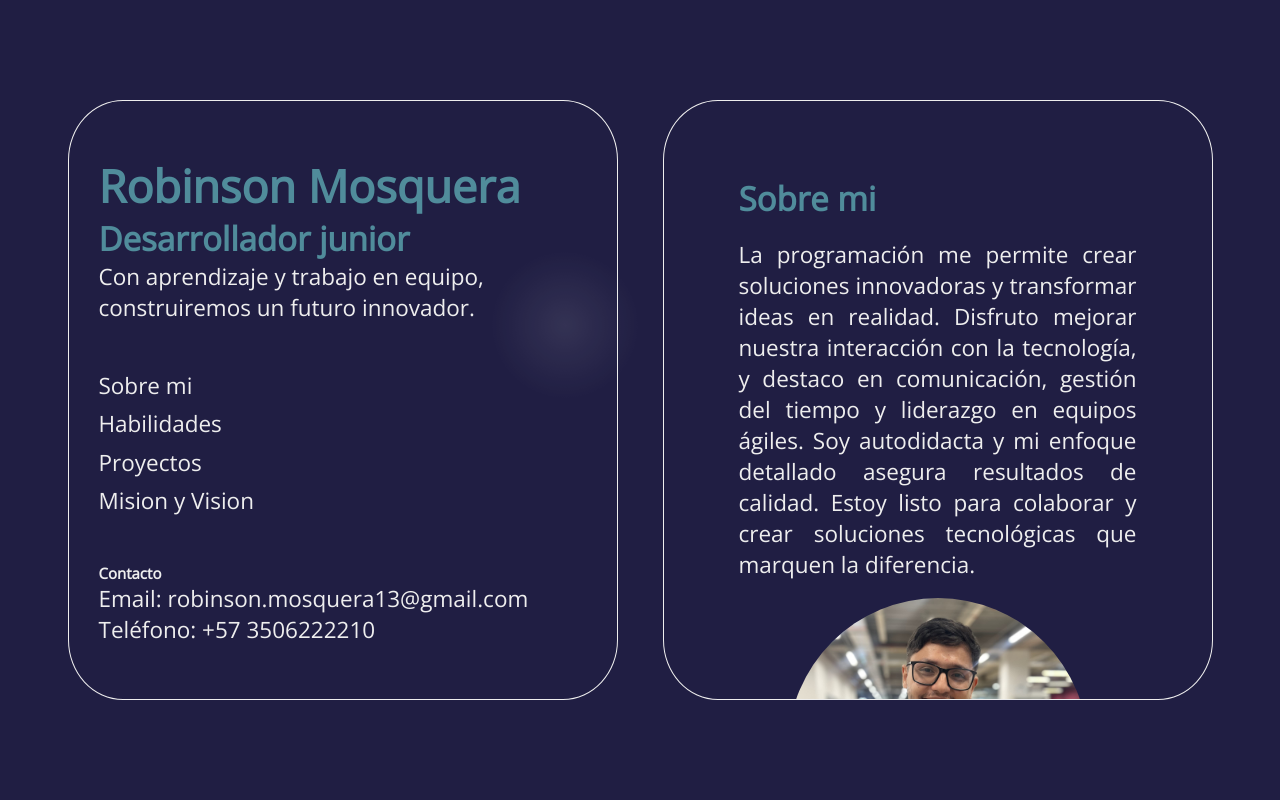
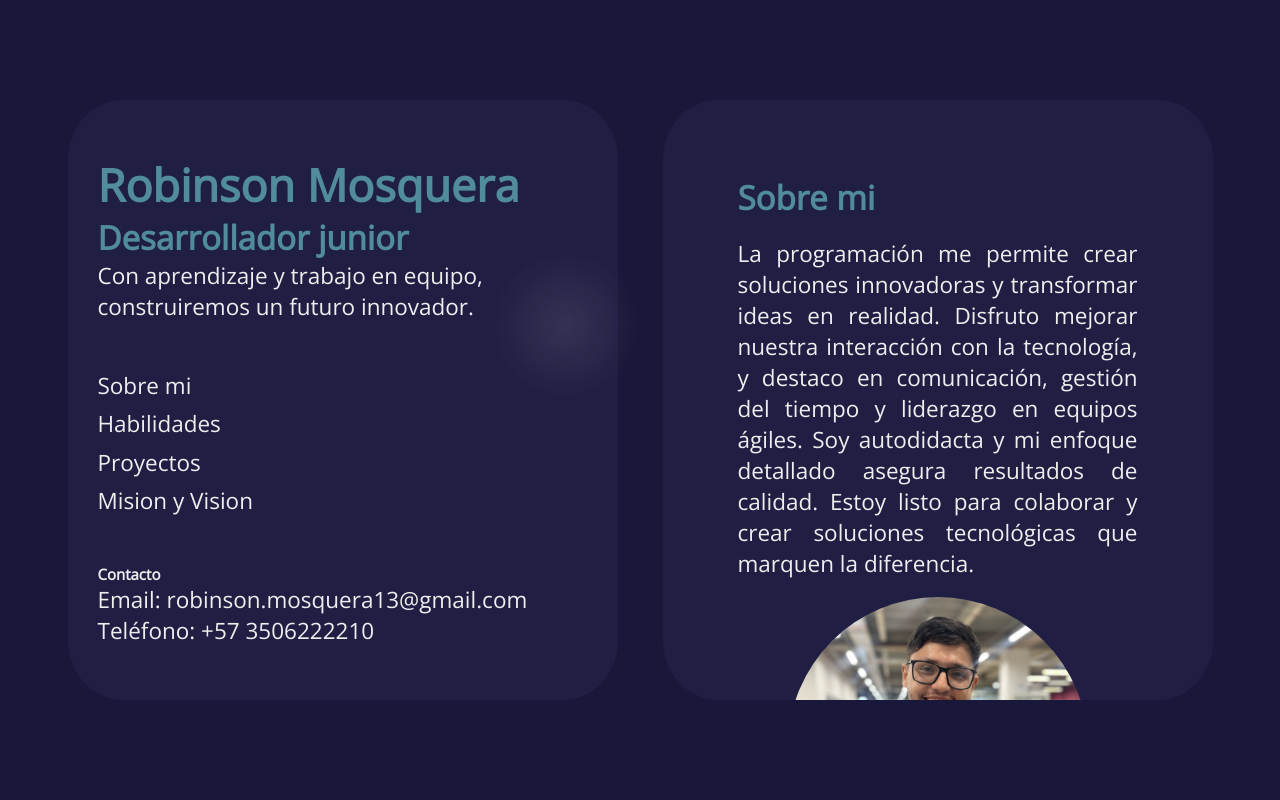
Before and after one commit to RobinsonMosqueraCubides/Portafolio, a plain HTML site: page index.html in a window 1280 px wide. Drawn offline with nearby package versions, Linux system fonts and the light colour scheme.

Commit message:
style: :lipstick: ajuste de colores
Se arregla el estilo del fondo y de ajusta los colores respectivos

```diff
--- a/CSS/style.css
+++ b/CSS/style.css
@@ -11,7 +11,7 @@
 }
 
 body {
-    background-color: var(--background-color);
+    background-color: var(--background-color-2);
     width: 100%;
     height: 100vh;
 }
@@ -53,8 +53,11 @@ a, p ,span {
     flex-direction: column;
     justify-content: space-around;
     padding: 2rem;
+    background-color: var(--background-color);
+    box-shadow: 08px16pxrgba(0, 0, 0, 0.2);
+    transition: transform 0.3s ease, background-color 0.3s ease;
+    box-shadow: 04px8pxrgba(0, 0, 0, 0.1);
     border-radius: 10%;
-    border: 1px solid var(--text-color);
 }
 
 .aside .nav{
@@ -108,7 +111,10 @@ a, p ,span {
     overflow-y: hidden;
     height: 75vh;
     padding: 5rem;
-    border: 1px solid var(--text-color);
+    background-color: var(--background-color);
+    box-shadow: 08px16pxrgba(0, 0, 0, 0.2);
+    transition: transform 0.3s ease, background-color 0.3s ease;
+    box-shadow: 04px8pxrgba(0, 0, 0, 0.1);
     border-radius: 10%;
   }
   .main:hover{
@@ -176,7 +182,10 @@ a, p ,span {
     height: 13rem;
     width: 18rem;
     margin: 2rem 0;
-    border: 1px solid var(--background-color-alt);
+    background-color: var(--background-color-3);
+    box-shadow: 08px16pxrgba(0, 0, 0, 0.2);
+    transition: transform 0.3s ease, background-color 0.3s ease;
+    box-shadow: 04px8pxrgba(0, 0, 0, 0.1);
     border-radius: 5%;
   }
   .main .proyects .figureProyect .imgProyect{
--- a/CSS/variables.css
+++ b/CSS/variables.css
@@ -1,6 +1,8 @@
 :root {
     --background-color: #201E43;       /* Fondo */
     --background-color-alt: #134B70;   /* Fondo 2 */
+    --background-color-2: #1A183A; /* Fondo 3 */
+    --background-color-3: #282657; /* Fondo 4 */
     --heading-color: #508C9B;          /* Títulos y subtítulos */
     --text-color: #EEEEEE;             /* Texto */
     --light-color: rgba(255, 255, 255, 0.09); /* Color tenue de la luz */
```
